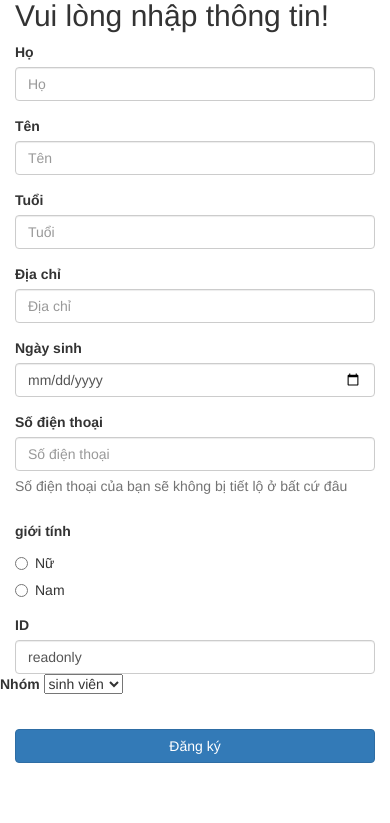
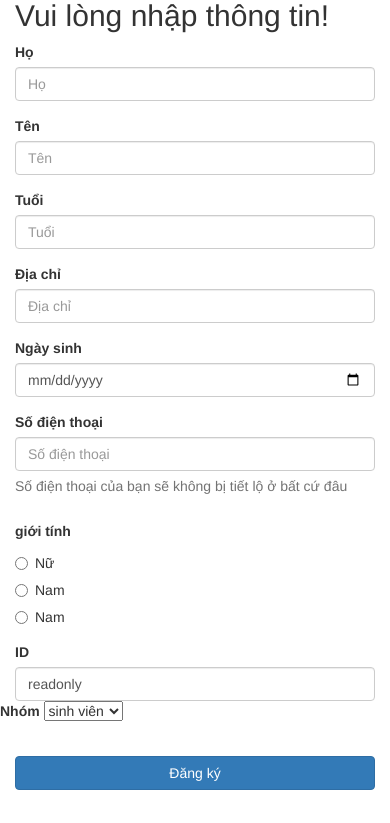
Before and after one commit to Phamthokd/BTL_CSE, a PHP site: page /BTL_CSE/create_infor.php in a window 390 px wide. Shown: the part 21-844 px from the top of the page. Run offline with PHP 8.4, Linux system fonts and the light colour scheme; data comes from the database, SQL or seed files in the repository; data that the repository does not hold is empty; some libraries are stand-ins or nearby versions.

Commit message:
thêm giới tính phần đăng kí

```diff
--- a/register/create_infor.php
+++ b/register/create_infor.php
@@ -66,12 +66,17 @@
                     <div class="row">
                         <div class="col-sm-4">
                             <label class="radio-inline">
-                                <input type="radio" id="femaleRadio" name="gender" <?php if (isset($gender) && $gender=="nữ") echo "checked";?> value="Female">Nữ
+                                <input type="radio" id="femaleRadio" name="gender" <?php if (isset($gender) && $gender=="nữ") echo "checked";?> value="nữ">Nữ
                             </label>
                         </div>
                         <div class="col-sm-4">
                             <label class="radio-inline">
-                                <input type="radio" id="maleRadio" name="gender" <?php if (isset($gender) && $gender=="nam") echo "checked";?> value="Male">Nam
+                                <input type="radio" id="maleRadio" name="gender" <?php if (isset($gender) && $gender=="nam") echo "checked";?> value="nam">Nam
+                            </label>
+                        </div>
+                        <div class="col-sm-4">
+                            <label class="radio-inline">
+                                <input type="radio" id="maleRadio" name="gender" <?php if (isset($gender) && $gender=="khác") echo "checked";?> value="khác">Nam
                             </label>
                         </div>
                     </div>
```
